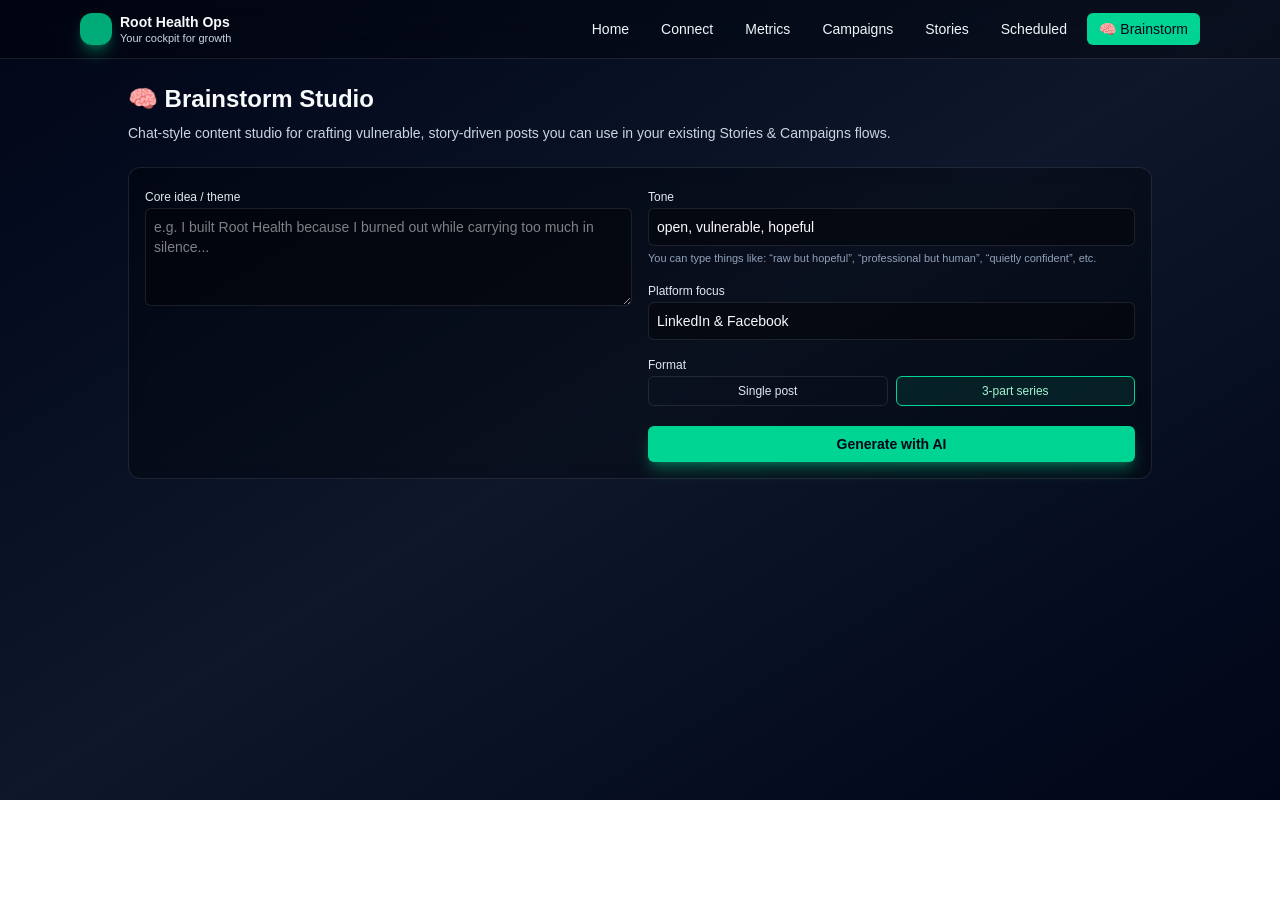
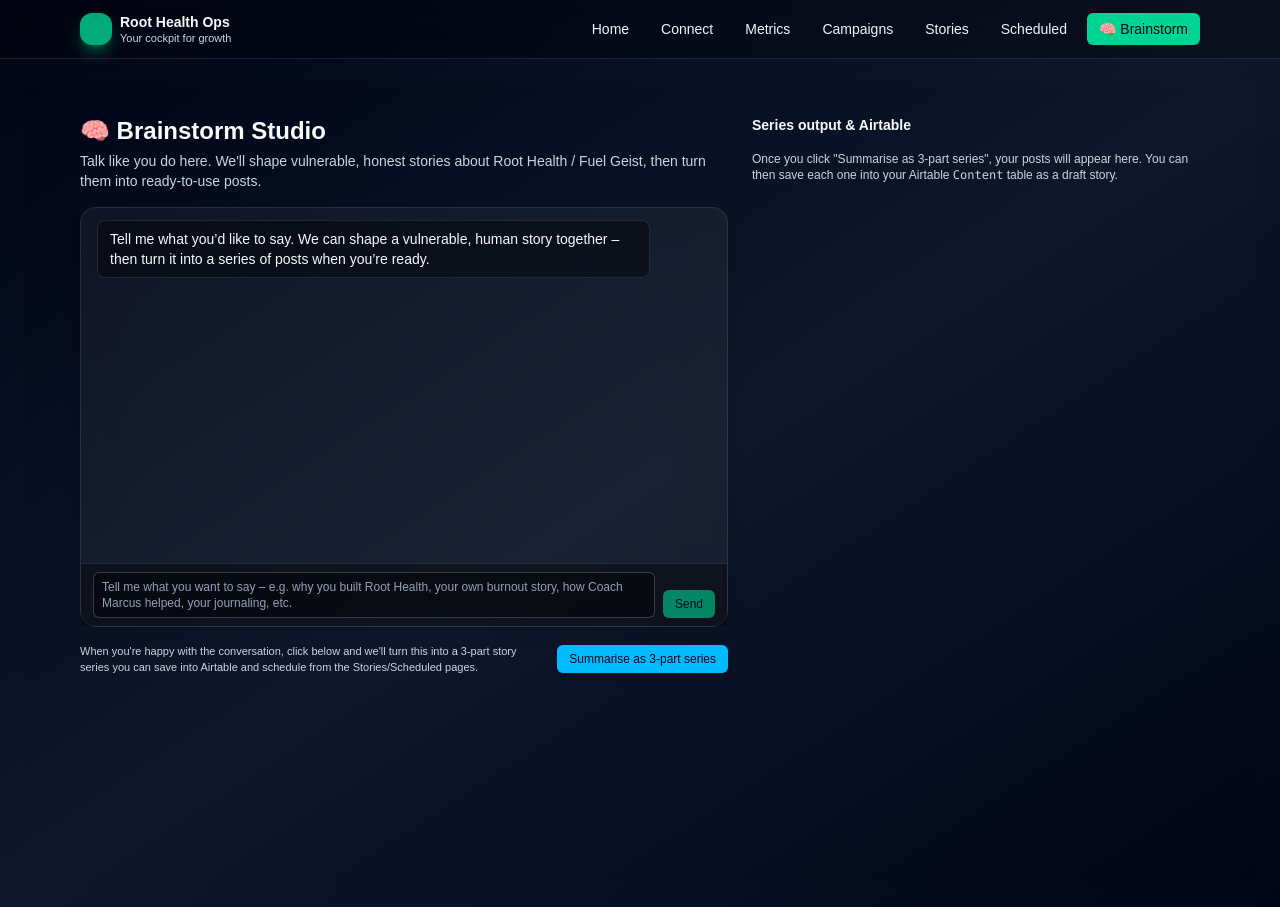
Before and after one commit to Hypnohippy/root-health-ops-dashboard1, a Next.js app: page /dashboard/brainstorm in a window 1280 px wide. Before the commit the page ends 800 px from the top, so only its background shows below. Built offline with nearby package versions, Linux system fonts and the light colour scheme.

Commit message:
Update page.tsx

```diff
--- a/app/dashboard/brainstorm/page.tsx
+++ b/app/dashboard/brainstorm/page.tsx
@@ -2,276 +2,280 @@
 
 import React, { useState } from "react";
 
-type Mode = "single" | "series";
-
-type BrainstormPost = {
-  title: string;
-  body: string;
-  call_to_action: string;
+type ChatMessage = {
+  role: "user" | "assistant";
+  content: string;
 };
 
-type BrainstormResult = {
-  mode: Mode;
-  posts: BrainstormPost[];
+type SeriesPost = {
+  title: string;
+  story: string;
 };
 
 export default function BrainstormPage() {
-  const [idea, setIdea] = useState("");
-  const [tone, setTone] = useState("open, vulnerable, hopeful");
-  const [platform, setPlatform] = useState("LinkedIn & Facebook");
-  const [mode, setMode] = useState<Mode>("series");
-  const [isLoading, setIsLoading] = useState(false);
+  const [messages, setMessages] = useState<ChatMessage[]>([
+    {
+      role: "assistant",
+      content:
+        "Tell me what you’d like to say. We can shape a vulnerable, human story together – then turn it into a series of posts when you’re ready.",
+    },
+  ]);
+  const [input, setInput] = useState("");
+  const [isSending, setIsSending] = useState(false);
+
+  const [series, setSeries] = useState<SeriesPost[]>([]);
+  const [isSeriesLoading, setIsSeriesLoading] = useState(false);
+
+  const [notice, setNotice] = useState<string | null>(null);
   const [error, setError] = useState<string | null>(null);
-  const [result, setResult] = useState<BrainstormResult | null>(null);
 
-  // Allow inline tweaking of generated posts
-  const updatePost = (index: number, field: keyof BrainstormPost, value: string) => {
-    if (!result) return;
-    const updatedPosts = [...result.posts];
-    updatedPosts[index] = { ...updatedPosts[index], [field]: value };
-    setResult({ ...result, posts: updatedPosts });
-  };
-
-  const handleGenerate = async () => {
-    if (!idea.trim()) {
-      setError("Give me at least a short idea to work from.");
-      return;
+  function resetNotices() {
+    setNotice(null);
+    setError(null);
   }
 
-    setIsLoading(true);
-    setError(null);
+  async function sendMessage() {
+    if (!input.trim()) return;
+    resetNotices();
+
+    const newMessages: ChatMessage[] = [
+      ...messages,
+      { role: "user", content: input.trim() },
+    ];
+    setMessages(newMessages);
+    setInput("");
+    setIsSending(true);
 
     try {
       const res = await fetch("/api/ai/brainstorm", {
         method: "POST",
         headers: { "Content-Type": "application/json" },
-        body: JSON.stringify({ idea, tone, platform, mode }),
+        body: JSON.stringify({ messages: newMessages, mode: "chat" }),
       });
 
+      const data = await res.json();
+
       if (!res.ok) {
-        const data = await res.json().catch(() => ({}));
-        throw new Error(data.error || "Something went wrong");
+        setError(data.error || "The brainstorm AI failed to reply.");
+        return;
       }
 
-      const data = (await res.json()) as BrainstormResult;
-      setResult(data);
-    } catch (err: any) {
-      console.error(err);
-      setError(err.message || "Failed to generate brainstorm");
+      const reply = (data.reply as string) || "";
+      setMessages((prev) => [...prev, { role: "assistant", content: reply }]);
+    } catch (e: any) {
+      setError(e?.message || "Error talking to brainstorm AI.");
     } finally {
-      setIsLoading(false);
+      setIsSending(false);
     }
-  };
+  }
 
-  const copyAllToClipboard = async () => {
-    if (!result) return;
+  async function generateSeriesFromConversation() {
+    resetNotices();
 
-    const text = result.posts
-      .map((p, idx) => {
-        const header =
-          result.mode === "series"
-            ? `Series Part ${idx + 1}: ${p.title}`
-            : p.title;
-        return `${header}\n\n${p.body}\n\n${p.call_to_action}`;
-      })
-      .join("\n\n---\n\n");
+    if (messages.length === 0) {
+      setError("Have at least one or two messages in the conversation first.");
+      return;
+    }
+
+    setIsSeriesLoading(true);
+    setSeries([]);
 
     try {
-      await navigator.clipboard.writeText(text);
-      alert("Copied full brainstorm to clipboard. Go paste into Stories or Campaigns. 🙌");
-    } catch {
-      alert("Could not access clipboard. You can still select and copy manually.");
+      const res = await fetch("/api/ai/brainstorm", {
+        method: "POST",
+        headers: { "Content-Type": "application/json" },
+        body: JSON.stringify({ messages, mode: "series" }),
+      });
+
+      const data = await res.json();
+
+      if (!res.ok) {
+        setError(data.error || "Failed to generate series from conversation.");
+        return;
       }
-  };
 
-  // 🔌 HOOK POINT for future direct Airtable integration:
-  // Once we know your existing Stories API shape (URL + fields),
-  // we can replace the clipboard step with a real POST, reusing
-  // the same endpoint your /dashboard/stories/new page uses.
-  const saveSeriesToStories = async () => {
-    if (!result) return;
-    alert(
-      "This is where we’ll wire it straight into your existing Stories/Airtable endpoint. " +
-        "For now, use 'Copy to clipboard' and paste into Stories."
-    );
-  };
+      const posts = (data.series || []) as SeriesPost[];
+      if (!posts.length) {
+        setError("AI returned no series posts.");
+        return;
+      }
+
+      setSeries(posts);
+      setNotice("Created a 3-part series from this brainstorm.");
+    } catch (e: any) {
+      setError(e?.message || "Error generating series.");
+    } finally {
+      setIsSeriesLoading(false);
+    }
+  }
+
+  async function savePostToAirtable(post: SeriesPost, index: number) {
+    resetNotices();
+
+    try {
+      const res = await fetch("/api/content", {
+        method: "POST",
+        headers: { "Content-Type": "application/json" },
+        body: JSON.stringify({
+          title: post.title || `Brainstorm series post ${index + 1}`,
+          platform: "LinkedIn", // you can change this in Airtable later
+          body: post.story,
+          status: "draft",
+        }),
+      });
+
+      const data = await res.json();
+      if (!res.ok) {
+        setError(data.error || "Failed to save story to Airtable.");
+        return;
+      }
+
+      setNotice(`Saved post ${index + 1} into Airtable Content as draft.`);
+    } catch (e: any) {
+      setError(e?.message || "Error saving to Airtable.");
+    }
+  }
 
   return (
-    <div className="mx-auto max-w-5xl space-y-6">
-      <header className="space-y-2">
-        <h1 className="text-2xl font-bold">🧠 Brainstorm Studio</h1>
+    <div className="min-h-screen bg-gradient-to-br from-slate-950 via-slate-900 to-slate-950 text-slate-50">
+      <div className="mx-auto flex max-w-6xl flex-col gap-6 px-4 py-8 lg:flex-row">
+        {/* LEFT: Chat / Brainstorm */}
+        <div className="flex-1 space-y-4">
+          <header className="space-y-1">
+            <h1 className="text-2xl font-semibold text-slate-50">
+              🧠 Brainstorm Studio
+            </h1>
             <p className="text-sm text-slate-300">
-          Chat-style content studio for crafting vulnerable, story-driven posts
-          you can use in your existing Stories & Campaigns flows.
+              Talk like you do here. We&apos;ll shape vulnerable, honest
+              stories about Root Health / Fuel Geist, then turn them into
+              ready-to-use posts.
             </p>
           </header>
 
-      {/* Controls */}
-      <section className="rounded-xl border border-white/10 bg-black/30 p-4 backdrop-blur">
-        <div className="grid gap-4 md:grid-cols-2">
+          {(notice || error) && (
             <div className="space-y-2">
-            <label className="text-xs font-medium text-slate-200">
-              Core idea / theme
-            </label>
-            <textarea
-              className="w-full rounded-md border border-white/10 bg-black/40 p-2 text-sm text-slate-50 outline-none focus:border-emerald-400"
-              rows={4}
-              placeholder="e.g. I built Root Health because I burned out while carrying too much in silence..."
-              value={idea}
-              onChange={(e) => setIdea(e.target.value)}
-            />
+              {notice && (
+                <div className="rounded-lg border border-emerald-400/40 bg-emerald-500/10 px-3 py-2 text-sm text-emerald-200">
+                  {notice}
+                </div>
+              )}
+              {error && (
+                <div className="rounded-lg border border-red-400/40 bg-red-500/10 px-3 py-2 text-sm text-red-200">
+                  {error}
+                </div>
+              )}
+            </div>
+          )}
+
+          {/* Chat box */}
+          <div className="flex h-[420px] flex-col rounded-2xl border border-white/10 bg-white/5 backdrop-blur-xl shadow-lg">
+            <div className="flex-1 space-y-3 overflow-y-auto px-4 py-3 text-sm">
+              {messages.map((m, idx) => (
+                <div
+                  key={idx}
+                  className={`max-w-[90%] rounded-lg px-3 py-2 ${
+                    m.role === "user"
+                      ? "ml-auto bg-emerald-400 text-slate-950"
+                      : "mr-auto bg-black/40 text-slate-50 border border-white/10"
+                  }`}
+                >
+                  {m.content}
+                </div>
+              ))}
             </div>
 
-          <div className="space-y-3">
-            <div className="space-y-1">
-              <label className="text-xs font-medium text-slate-200">
-                Tone
-              </label>
-              <input
-                className="w-full rounded-md border border-white/10 bg-black/40 p-2 text-sm text-slate-50 outline-none focus:border-emerald-400"
-                value={tone}
-                onChange={(e) => setTone(e.target.value)}
+            {/* Input */}
+            <form
+              onSubmit={(e) => {
+                e.preventDefault();
+                sendMessage();
+              }}
+              className="flex gap-2 border-t border-white/10 bg-black/40 px-3 py-2"
+            >
+              <textarea
+                className="flex-1 resize-none rounded-md border border-white/20 bg-black/40 px-2 py-1.5 text-xs text-slate-50 placeholder:text-slate-400"
+                rows={2}
+                placeholder="Tell me what you want to say – e.g. why you built Root Health, your own burnout story, how Coach Marcus helped, your journaling, etc."
+                value={input}
+                onChange={(e) => setInput(e.target.value)}
               />
-              <p className="text-[11px] text-slate-400">
-                You can type things like: “raw but hopeful”, “professional but human”, “quietly confident”, etc.
-              </p>
+              <button
+                type="submit"
+                disabled={isSending || !input.trim()}
+                className="self-end rounded-md bg-emerald-400 px-3 py-1.5 text-xs font-medium text-slate-950 shadow-md hover:bg-emerald-300 disabled:opacity-60"
+              >
+                {isSending ? "Thinking..." : "Send"}
+              </button>
+            </form>
           </div>
 
-            <div className="space-y-1">
-              <label className="text-xs font-medium text-slate-200">
-                Platform focus
-              </label>
-              <input
-                className="w-full rounded-md border border-white/10 bg-black/40 p-2 text-sm text-slate-50 outline-none focus:border-emerald-400"
-                value={platform}
-                onChange={(e) => setPlatform(e.target.value)}
-              />
-            </div>
-
-            <div className="space-y-1">
-              <label className="text-xs font-medium text-slate-200">
-                Format
-              </label>
-              <div className="flex gap-2 text-xs">
+          <div className="flex flex-wrap items-center justify-between gap-3">
+            <p className="text-[11px] text-slate-300 max-w-md">
+              When you&apos;re happy with the conversation, click below and
+              we&apos;ll turn this into a 3-part story series you can save into
+              Airtable and schedule from the Stories/Scheduled pages.
+            </p>
             <button
               type="button"
-                  onClick={() => setMode("single")}
-                  className={`flex-1 rounded-md border px-2 py-1.5 ${
-                    mode === "single"
-                      ? "border-emerald-400 bg-emerald-400/10 text-emerald-200"
-                      : "border-white/10 text-slate-200 hover:bg-white/5"
-                  }`}
+              onClick={generateSeriesFromConversation}
+              disabled={isSeriesLoading}
+              className="rounded-md bg-sky-400 px-3 py-1.5 text-xs font-medium text-slate-950 shadow-md hover:bg-sky-300 disabled:opacity-60"
             >
-                  Single post
-                </button>
-                <button
-                  type="button"
-                  onClick={() => setMode("series")}
-                  className={`flex-1 rounded-md border px-2 py-1.5 ${
-                    mode === "series"
-                      ? "border-emerald-400 bg-emerald-400/10 text-emerald-200"
-                      : "border-white/10 text-slate-200 hover:bg-white/5"
-                  }`}
-                >
-                  3-part series
+              {isSeriesLoading
+                ? "Creating 3-part series..."
+                : "Summarise as 3-part series"}
             </button>
           </div>
         </div>
 
-            <div>
+        {/* RIGHT: Series posts + Airtable actions */}
+        <div className="w-full max-w-md space-y-4">
+          <h2 className="text-sm font-semibold text-slate-50">
+            Series output & Airtable
+          </h2>
+          {series.length === 0 ? (
+            <p className="text-xs text-slate-300">
+              Once you click &quot;Summarise as 3-part series&quot;, your posts
+              will appear here. You can then save each one into your Airtable{" "}
+              <code>Content</code> table as a draft story.
+            </p>
+          ) : (
+            <div className="space-y-3">
+              {series.map((post, idx) => (
+                <div
+                  key={idx}
+                  className="rounded-2xl border border-white/10 bg-white/5 backdrop-blur-xl p-3 text-xs text-slate-200 shadow-lg"
+                >
+                  <div className="mb-2 flex items-center justify-between gap-2">
+                    <span className="text-[11px] font-semibold text-slate-300">
+                      Series Post {idx + 1}
+                    </span>
                     <button
                       type="button"
-                onClick={handleGenerate}
-                disabled={isLoading}
-                className="mt-2 w-full rounded-md bg-emerald-400 px-3 py-2 text-sm font-semibold text-slate-950 shadow-lg shadow-emerald-500/40 disabled:opacity-60"
+                      onClick={() => savePostToAirtable(post, idx)}
+                      className="rounded-md border border-white/30 bg-black/30 px-2 py-1 text-[11px] text-slate-100 hover:bg-black/40"
                     >
-                {isLoading ? "Thinking..." : "Generate with AI"}
+                      Save to Airtable
                     </button>
-              {error && (
-                <p className="mt-2 text-xs text-red-400">
-                  {error}
+                  </div>
+                  <p className="mb-1 text-xs font-semibold text-slate-50">
+                    {post.title || `Post ${idx + 1}`}
                   </p>
+                  <p className="whitespace-pre-wrap text-[11px] text-slate-200">
+                    {post.story}
+                  </p>
+                </div>
+              ))}
+
+              <p className="text-[11px] text-slate-300">
+                These drafts land in the same Airtable <code>Content</code>{" "}
+                table your Stories page uses. From there you can schedule and
+                manage them as usual.
+              </p>
+            </div>
           )}
         </div>
       </div>
     </div>
-      </section>
-
-      {/* Results */}
-      {result && (
-        <section className="space-y-4">
-          <div className="flex items-center justify-between gap-2">
-            <h2 className="text-lg font-semibold">
-              Draft {result.mode === "series" ? "Series" : "Post"}
-            </h2>
-            <div className="flex gap-2 text-xs">
-              <button
-                onClick={copyAllToClipboard}
-                className="rounded-md border border-emerald-400/70 px-3 py-1.5 font-medium text-emerald-200 hover:bg-emerald-400/10"
-              >
-                Copy full text for Stories
-              </button>
-              <button
-                onClick={saveSeriesToStories}
-                className="rounded-md border border-white/20 px-3 py-1.5 font-medium text-slate-200 hover:bg-white/5"
-              >
-                (Future) Send to Stories / Airtable
-              </button>
-            </div>
-          </div>
-
-          <div className="grid gap-4 md:grid-cols-3">
-            {result.posts.map((post, idx) => (
-              <div
-                key={idx}
-                className="space-y-2 rounded-xl border border-white/10 bg-black/40 p-3"
-              >
-                <p className="text-[11px] uppercase tracking-wide text-slate-400">
-                  {result.mode === "series" ? `Part ${idx + 1}` : "Post"}
-                </p>
-                <input
-                  className="w-full rounded-md border border-white/10 bg-black/60 p-2 text-sm font-semibold text-slate-50 outline-none focus:border-emerald-400"
-                  value={post.title}
-                  onChange={(e) =>
-                    updatePost(idx, "title", e.target.value)
-                  }
-                />
-                <textarea
-                  className="mt-1 h-40 w-full rounded-md border border-white/10 bg-black/60 p-2 text-sm text-slate-50 outline-none focus:border-emerald-400"
-                  value={post.body}
-                  onChange={(e) =>
-                    updatePost(idx, "body", e.target.value)
-                  }
-                />
-                <textarea
-                  className="mt-1 w-full rounded-md border border-white/10 bg-black/60 p-2 text-xs text-slate-200 outline-none focus:border-emerald-400"
-                  value={post.call_to_action}
-                  onChange={(e) =>
-                    updatePost(idx, "call_to_action", e.target.value)
-                  }
-                />
-                <button
-                  onClick={async () => {
-                    try {
-                      await navigator.clipboard.writeText(
-                        `${post.title}\n\n${post.body}\n\n${post.call_to_action}`
-                      );
-                      alert(
-                        `Copied part ${idx + 1} to clipboard. Paste it into Stories or Campaigns.`
-                      );
-                    } catch {
-                      alert("Could not access clipboard, please copy manually.");
-                    }
-                  }}
-                  className="mt-2 w-full rounded-md border border-white/20 px-2 py-1.5 text-xs text-slate-100 hover:bg-white/5"
-                >
-                  Copy this post only
-                </button>
-              </div>
-            ))}
-          </div>
-        </section>
-      )}
-    </div>
   );
 }
```
Lines whose indentation alone changed are shown as unchanged.
